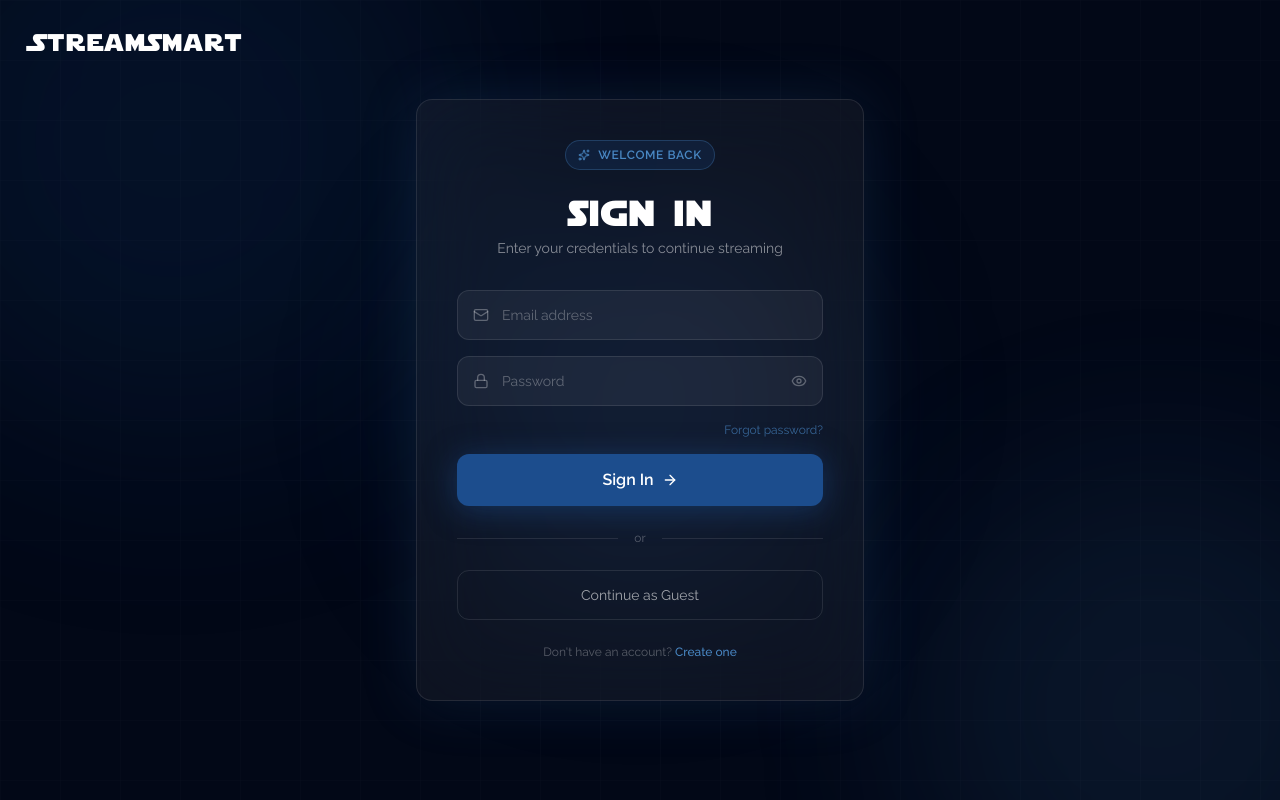
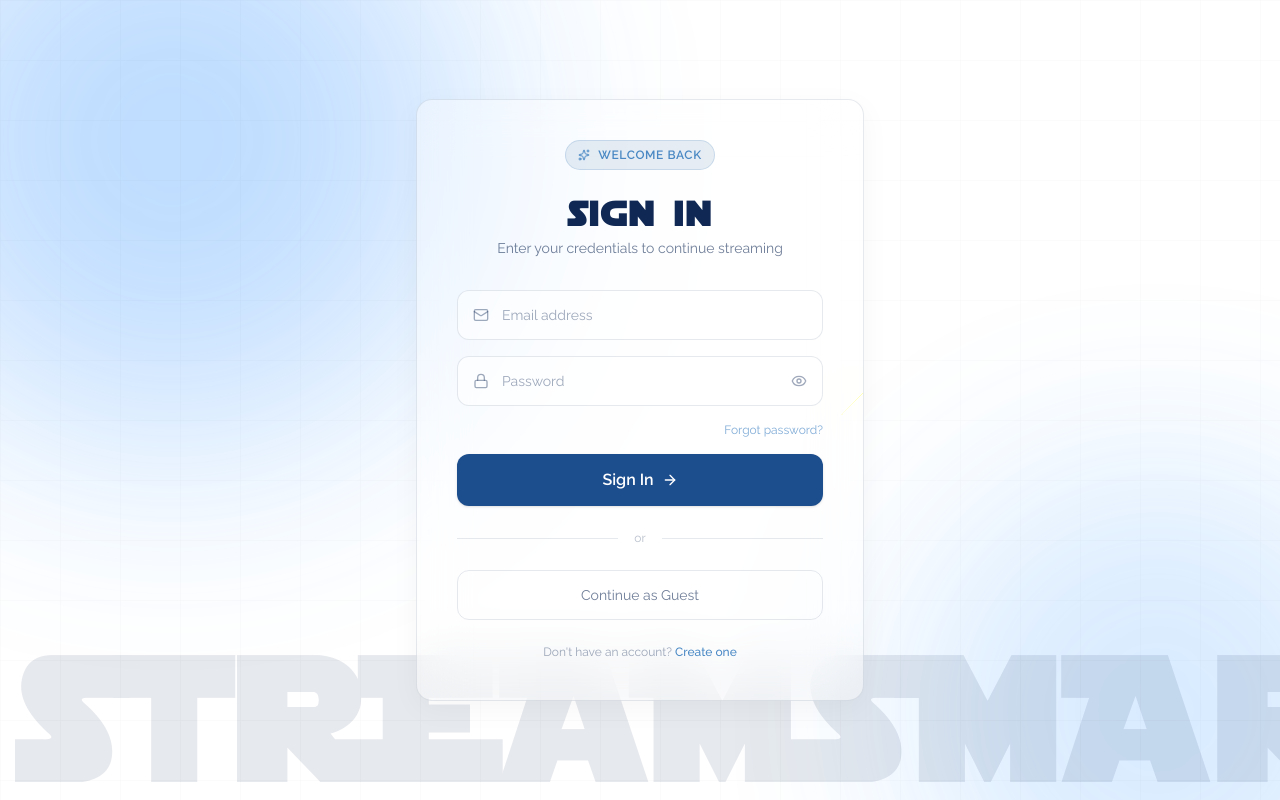
Before and after one commit to VirgoTheLord/Streamsmart, a Next.js app in the folder frontend/: page /login in a window 1280 px wide. Built offline with nearby package versions, Linux system fonts and the light colour scheme.

Commit message:
temp login done

```diff
--- a/frontend/app/login/page.tsx
+++ b/frontend/app/login/page.tsx
@@ -37,17 +37,24 @@ export default function LoginPage() {
   };
 
   return (
-    <div className="min-h-screen relative flex items-center justify-center overflow-hidden bg-[#020817]">
-      {/* Animated background blobs */}
+    <div className="min-h-screen relative flex items-center justify-center overflow-hidden bg-white dark:bg-[#020817] transition-colors duration-300">
+      {/* Animated background blobs - Unique Light Mode Colors */}
       <div className="absolute inset-0 z-0">
-        <div className="absolute top-[-20%] left-[-10%] w-[600px] h-[600px] rounded-full bg-serenya-primary/20 blur-[120px] animate-pulse" />
-        <div className="absolute bottom-[-20%] right-[-10%] w-[500px] h-[500px] rounded-full bg-serenya-accent/15 blur-[100px] animate-pulse delay-1000" />
-        <div className="absolute top-1/2 left-1/2 -translate-x-1/2 -translate-y-1/2 w-[400px] h-[400px] rounded-full bg-serenya-dark/30 blur-[80px]" />
+        <div className="absolute top-[-20%] left-[-10%] w-[600px] h-[600px] rounded-full bg-blue-400/50 dark:bg-serenya-primary/15 blur-[120px] animate-pulse" />
+        <div className="absolute bottom-[-20%] right-[-10%] w-[500px] h-[500px] rounded-full bg-blue-400/30 dark:bg-serenya-accent/10 blur-[100px] animate-pulse delay-1000" />
+
+      </div>
+
+      {/* Large STREAMSMART Watermark - Bottom Left */}
+      <div className="absolute bottom-[10px] left-[15px] opacity-10 pointer-events-none select-none z-0 overflow-hidden">
+        <h1 className="text-[clamp(60px,15vw,170px)] font-bold leading-none tracking-widest font-star uppercase">
+          STREAMSMART
+        </h1>
       </div>
 
       {/* Subtle grid overlay */}
       <div
-        className="absolute inset-0 z-0 opacity-[0.03]"
+        className="absolute inset-0 z-0 opacity-[0.03] dark:opacity-[0.04] invert dark:invert-0"
         style={{
           backgroundImage:
             "linear-gradient(rgba(255,255,255,0.5) 1px, transparent 1px), linear-gradient(90deg, rgba(255,255,255,0.5) 1px, transparent 1px)",
@@ -55,26 +62,21 @@ export default function LoginPage() {
         }}
       />
 
-      {/* Logo — top left */}
-      <div className="absolute top-6 left-8 z-20">
-        <Link href="/" className="text-2xl font-medium tracking-widest text-white font-star hover:text-serenya-accent transition-colors">
-          StreamSmart
-        </Link>
-      </div>
+
 
       {/* Card */}
       <div className="relative z-10 w-full max-w-md mx-4">
-        <div className="backdrop-blur-2xl bg-white/5 border border-white/10 rounded-2xl shadow-[0_0_60px_rgba(73,136,196,0.15)] p-8 sm:p-10">
+        <div className="backdrop-blur-xl bg-white/40 dark:bg-white/5 border border-serenya-dark/10 dark:border-white/10 rounded-2xl shadow-[0_8px_30px_rgb(0,0,0,0.04)] dark:shadow-[0_8px_30px_rgba(73,136,196,0.05)] p-8 sm:p-10 transition-colors duration-300">
           {/* Header */}
           <div className="mb-8 text-center">
-            <div className="inline-flex items-center gap-2 bg-serenya-primary/20 border border-serenya-accent/30 text-serenya-accent text-xs font-raleway font-semibold px-3 py-1.5 rounded-full mb-5 tracking-wider uppercase">
+            <div className="inline-flex items-center gap-2 bg-serenya-primary/10 dark:bg-serenya-primary/20 border border-serenya-accent/20 dark:border-serenya-accent/30 text-serenya-accent dark:text-serenya-accent text-xs font-raleway font-semibold px-3 py-1.5 rounded-full mb-5 tracking-wider uppercase">
               <Sparkles className="w-3 h-3" />
               Welcome Back
             </div>
-            <h1 className="text-3xl lowercase sm:text-4xl font-star text-white tracking-wider mb-2">
+            <h1 className="text-3xl lowercase sm:text-4xl font-star text-serenya-dark dark:text-white tracking-wider mb-2 transition-colors">
               Sign In
             </h1>
-            <p className="text-white/50 text-sm font-raleway">
+            <p className="text-serenya-dark/60 dark:text-white/50 text-sm font-raleway transition-colors">
               Enter your credentials to continue streaming
             </p>
           </div>
@@ -83,7 +85,7 @@ export default function LoginPage() {
           <form onSubmit={handleSubmit} className="space-y-4">
             {/* Email */}
             <div className="relative group">
-              <Mail className="absolute left-4 top-1/2 -translate-y-1/2 w-4 h-4 text-white/30 group-focus-within:text-serenya-accent transition-colors" />
+              <Mail className="absolute left-4 top-1/2 -translate-y-1/2 w-4 h-4 text-serenya-dark/40 dark:text-white/30 group-focus-within:text-serenya-accent transition-colors" />
               <input
                 id="email"
                 type="email"
@@ -91,13 +93,13 @@ export default function LoginPage() {
                 onChange={(e) => setEmail(e.target.value)}
                 placeholder="Email address"
                 autoComplete="email"
-                className="w-full bg-white/5 border border-white/10 rounded-xl pl-11 pr-4 py-3.5 text-white text-sm font-raleway placeholder:text-white/30 focus:outline-none focus:border-serenya-accent/60 focus:bg-white/8 transition-all"
+                className="w-full bg-white/50 dark:bg-white/5 border border-serenya-dark/10 dark:border-white/10 rounded-xl pl-11 pr-4 py-3.5 text-serenya-dark dark:text-white text-sm font-raleway placeholder:text-serenya-dark/40 dark:placeholder:text-white/30 focus:outline-none focus:border-serenya-accent/60 focus:bg-white/80 dark:focus:bg-white/8 transition-all"
               />
             </div>
 
             {/* Password */}
             <div className="relative group">
-              <Lock className="absolute left-4 top-1/2 -translate-y-1/2 w-4 h-4 text-white/30 group-focus-within:text-serenya-accent transition-colors" />
+              <Lock className="absolute left-4 top-1/2 -translate-y-1/2 w-4 h-4 text-serenya-dark/40 dark:text-white/30 group-focus-within:text-serenya-accent transition-colors" />
               <input
                 id="password"
                 type={showPassword ? "text" : "password"}
@@ -105,12 +107,12 @@ export default function LoginPage() {
                 onChange={(e) => setPassword(e.target.value)}
                 placeholder="Password"
                 autoComplete="current-password"
-                className="w-full bg-white/5 border border-white/10 rounded-xl pl-11 pr-12 py-3.5 text-white text-sm font-raleway placeholder:text-white/30 focus:outline-none focus:border-serenya-accent/60 focus:bg-white/8 transition-all"
+                className="w-full bg-white/50 dark:bg-white/5 border border-serenya-dark/10 dark:border-white/10 rounded-xl pl-11 pr-12 py-3.5 text-serenya-dark dark:text-white text-sm font-raleway placeholder:text-serenya-dark/40 dark:placeholder:text-white/30 focus:outline-none focus:border-serenya-accent/60 focus:bg-white/80 dark:focus:bg-white/8 transition-all"
               />
               <button
                 type="button"
                 onClick={() => setShowPassword(!showPassword)}
-                className="absolute right-4 top-1/2 -translate-y-1/2 text-white/30 hover:text-white/70 transition-colors"
+                className="absolute right-4 top-1/2 -translate-y-1/2 text-serenya-dark/40 dark:text-white/30 hover:text-serenya-dark/70 dark:hover:text-white/70 transition-colors"
               >
                 {showPassword ? <EyeOff className="w-4 h-4" /> : <Eye className="w-4 h-4" />}
               </button>
@@ -135,7 +137,7 @@ export default function LoginPage() {
               id="sign-in-btn"
               type="submit"
               disabled={isLoading}
-              className="w-full relative bg-serenya-primary hover:bg-serenya-primary/90 text-white font-raleway font-semibold py-3.5 rounded-xl flex items-center justify-center gap-2 transition-all duration-200 shadow-[0_4px_30px_rgba(28,77,141,0.5)] hover:shadow-[0_6px_40px_rgba(28,77,141,0.7)] disabled:opacity-60 disabled:cursor-not-allowed group mt-2"
+              className="w-full relative bg-serenya-primary hover:bg-serenya-primary/90 text-white font-raleway font-semibold py-3.5 rounded-xl flex items-center justify-center gap-2 transition-all duration-200 shadow-sm disabled:opacity-60 disabled:cursor-not-allowed group mt-2"
             >
               {isLoading ? (
                 <>
@@ -156,22 +158,22 @@ export default function LoginPage() {
 
           {/* Divider */}
           <div className="flex items-center gap-4 my-6">
-            <div className="flex-1 h-px bg-white/10" />
-            <span className="text-white/30 text-xs font-raleway">or</span>
-            <div className="flex-1 h-px bg-white/10" />
+            <div className="flex-1 h-px bg-serenya-dark/10 dark:bg-white/10" />
+            <span className="text-serenya-dark/30 dark:text-white/30 text-xs font-raleway">or</span>
+            <div className="flex-1 h-px bg-serenya-dark/10 dark:bg-white/10" />
           </div>
 
           {/* Guest */}
           <button
             id="guest-btn"
             onClick={() => router.push("/movies")}
-            className="w-full border border-white/10 hover:border-white/20 text-white/60 hover:text-white/90 font-raleway text-sm py-3.5 rounded-xl transition-all duration-200 hover:bg-white/5"
+            className="w-full border border-serenya-dark/10 dark:border-white/10 hover:border-serenya-dark/20 dark:hover:border-white/20 text-serenya-dark/60 dark:text-white/60 hover:text-serenya-dark/90 dark:hover:text-white/90 font-raleway text-sm py-3.5 rounded-xl transition-all duration-200 hover:bg-serenya-dark/5 dark:hover:bg-white/5"
           >
             Continue as Guest
           </button>
 
           {/* Sign up link */}
-          <p className="text-center text-white/30 text-xs font-raleway mt-6">
+          <p className="text-center text-serenya-dark/40 dark:text-white/30 text-xs font-raleway mt-6 transition-colors">
             Don&apos;t have an account?{" "}
             <button className="text-serenya-accent hover:text-serenya-accent/80 transition-colors font-medium">
               Create one
--- a/frontend/components/hero/hero-header.tsx
+++ b/frontend/components/hero/hero-header.tsx
@@ -2,12 +2,29 @@
 
 import React, { useLayoutEffect, useState, useRef, useEffect } from "react";
 import { useTheme } from "next-themes";
-import { Infinity, Sun, Moon } from "lucide-react";
+import { Infinity, Sun, Moon, User as UserIcon, LogOut, ChevronDown } from "lucide-react";
 import gsap from "gsap";
+import Link from "next/link";
+import { useRouter } from "next/navigation";
+import { useAuth } from "@/context/auth-context";
 
 export function HeroHeader() {
   const headerTextRef = useRef<HTMLHeadingElement>(null);
   const containerRef = useRef<HTMLDivElement>(null);
+  const profileRef = useRef<HTMLDivElement>(null);
+  const [showProfileMenu, setShowProfileMenu] = useState(false);
+  const { isLoggedIn, user, logout } = useAuth();
+  const router = useRouter();
+
+  useEffect(() => {
+    const handler = (e: MouseEvent) => {
+      if (profileRef.current && !profileRef.current.contains(e.target as Node)) {
+        setShowProfileMenu(false);
+      }
+    };
+    document.addEventListener("mousedown", handler);
+    return () => document.removeEventListener("mousedown", handler);
+  }, []);
 
   useLayoutEffect(() => {
     const ctx = gsap.context(() => {
@@ -93,13 +110,54 @@ export function HeroHeader() {
         </div>
 
         {/* Column 4: Controls (Toggle & Menu) */}
-        <div className="md:col-span-2 flex justify-center md:justify-end items-center gap-4 sm:gap-6 pt-2">
+        <div className="md:col-span-2 flex justify-center md:justify-end items-center gap-4 sm:gap-6 pt-2 relative z-[60]">
           <ThemeToggle />
-          <div className="flex items-center bg-[#F2F0EA] dark:bg-white/10 px-4 py-2 rounded-md cursor-pointer hover:opacity-80 transition-opacity">
-            <span className="text-[11px] font-mono font-bold tracking-widest text-black dark:text-white">
-              MENU =
-            </span>
-          </div>
+
+          {isLoggedIn && user ? (
+            <div className="relative" ref={profileRef}>
+              <button
+                onClick={() => setShowProfileMenu(!showProfileMenu)}
+                className="flex items-center gap-2 bg-[#F2F0EA] dark:bg-white/10 border border-black/5 dark:border-white/5 rounded-full pl-1.5 pr-3 py-1.5 hover:bg-black/5 dark:hover:bg-white/20 transition-all select-none"
+              >
+                <div className="w-7 h-7 rounded-full bg-serenya-primary dark:bg-serenya-accent flex items-center justify-center text-white text-xs font-bold font-raleway">
+                  {user.initials}
+                </div>
+                <span className="text-[11px] font-mono font-bold tracking-widest text-black dark:text-white hidden sm:block max-w-[80px] truncate">
+                  {user.name.toUpperCase()}
+                </span>
+                <ChevronDown className={`w-3 h-3 text-black/60 dark:text-white/60 transition-transform duration-200 ${showProfileMenu ? 'rotate-180' : ''}`} />
+              </button>
+
+              {showProfileMenu && (
+                <div className="absolute right-0 top-full mt-2 w-44 bg-white dark:bg-[#0d1f3c] border border-black/10 dark:border-white/10 rounded-xl shadow-2xl z-50 overflow-hidden animate-in fade-in slide-in-from-top-2 duration-150">
+                  <div className="px-3 py-2.5 border-b border-black/5 dark:border-white/5">
+                    <p className="text-xs font-raleway font-semibold text-serenya-dark dark:text-white truncate">{user.name}</p>
+                    <p className="text-[10px] text-black/40 dark:text-white/40 font-raleway truncate">{user.email}</p>
+                  </div>
+                  <button
+                    onClick={() => {
+                        logout();
+                        setShowProfileMenu(false);
+                    }}
+                    className="w-full flex items-center gap-2.5 px-3 py-2.5 text-xs font-raleway text-red-500 hover:bg-red-50 dark:hover:bg-red-500/10 transition-colors"
+                  >
+                    <LogOut className="w-3.5 h-3.5" />
+                    Sign Out
+                  </button>
+                </div>
+              )}
+            </div>
+          ) : (
+            <Link
+              href="/login"
+              className="flex items-center bg-[#F2F0EA] dark:bg-white/10 px-4 py-2 rounded-md cursor-pointer hover:opacity-80 transition-opacity gap-2"
+            >
+              <UserIcon className="w-3.5 h-3.5 text-black dark:text-white" />
+              <span className="text-[11px] font-mono font-bold tracking-widest text-black dark:text-white">
+                SIGN IN
+              </span>
+            </Link>
+          )}
         </div>
       </div>
     </div>
--- a/frontend/components/movies-navbar.tsx
+++ b/frontend/components/movies-navbar.tsx
@@ -1,6 +1,6 @@
 "use client";
 
-import { ShoppingBag, User, LogOut, ChevronDown } from "lucide-react";
+import { User, LogOut, ChevronDown } from "lucide-react";
 import Link from "next/link";
 import { useState, useRef, useEffect } from "react";
 import { useRouter } from "next/navigation";
@@ -83,9 +83,6 @@ export function MoviesNavbar() {
         <div className="h-6 w-px bg-black/10 dark:bg-white/10 hidden sm:block" />
 
         <ModeToggle />
-        <Button size="icon" variant="ghost" className="rounded-full hover:bg-black/5 dark:text-white dark:hover:bg-white/10">
-          <ShoppingBag className="w-4 h-4" />
-        </Button>
 
         {/* Auth Button */}
         {isLoggedIn && user ? (
--- a/frontend/components/navbar.tsx
+++ b/frontend/components/navbar.tsx
@@ -1,6 +1,6 @@
 "use client";
 
-import { ShoppingBag, User, LogOut, ChevronDown } from "lucide-react";
+import { User, LogOut, ChevronDown } from "lucide-react";
 import Link from "next/link";
 import { useState, useRef, useEffect } from "react";
 import { useRouter } from "next/navigation";
@@ -61,9 +61,6 @@ export function Navbar() {
       {/* Right Icons */}
       <div className="flex gap-4 items-center">
         <ModeToggle />
-        <Button size="icon" variant="serenya" className="rounded-full shadow-lg hover:shadow-xl transition-all dark:bg-serenya-dark/20 dark:text-white dark:hover:bg-serenya-dark/40">
-          <ShoppingBag className="w-4 h-4" />
-        </Button>
 
         {/* Auth Button */}
         {isLoggedIn && user ? (
```
Also changed, not shown: frontend/components/hero/hero-left-section.tsx (+11 -18 lines).
